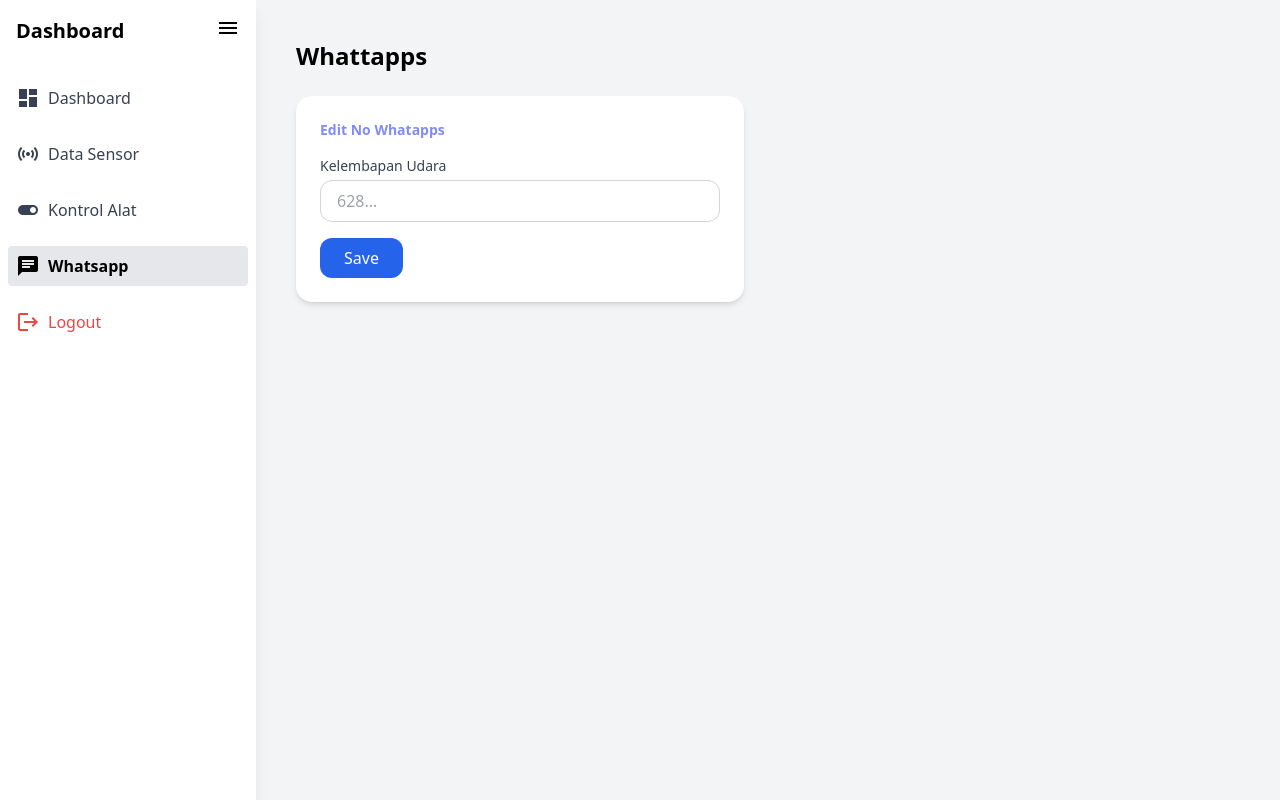
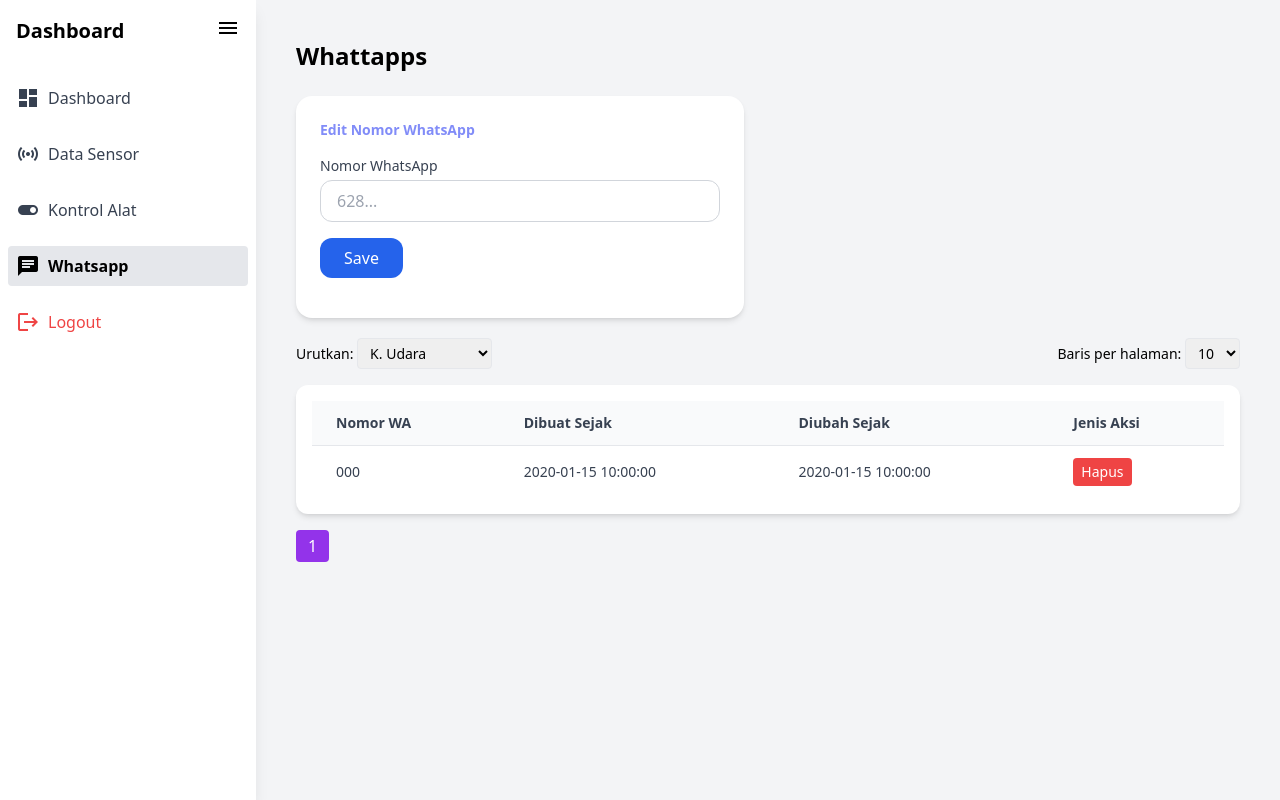
Before and after one commit to madamroger007/flask-penyiraman-dan-pengkabutan, a Flask app: page /whatsapp in a window 1280 px wide. Run offline with Flask 3, Linux system fonts and the light colour scheme; the visitor is signed in with stand-in values (Sample User, id 1); tables that the repository leaves empty hold one stand-in row (values such as "Sample post"); some libraries are stand-ins or nearby versions.

Commit message:
fit: Menambahkan integrasi ke whatapss
- Mengintegrasikan sistem ke wa
- Menambahkan table untuk data nomor hp
- Menambahkan notifikasi ke wa pada penjadwalan data sensor

```diff
--- a/app/src/repositories/nohp_repositories.py
+++ b/app/src/repositories/nohp_repositories.py
@@ -1,14 +1,14 @@
 from app import db
-from app.src.model.schemas.nomor_hp import NomorHp
+from app.src.model.schemas.nomor_hp import NomorHP
 
 def get_all_nomor_hp():
-    return NomorHp.query.all()
+    return NomorHP.query.all()
 
 def get_nomor_hp_by_id(nomor_hp_id):
-    return NomorHp.query.get(nomor_hp_id)
+    return NomorHP.query.get(nomor_hp_id)
 
 def create_nomor_hp(nomor_hp):
-    new_nomor_hp = NomorHp(**nomor_hp)
+    new_nomor_hp = NomorHP(nomor_hp=nomor_hp)
     db.session.add(new_nomor_hp)
     db.session.commit()
     return new_nomor_hp
--- a/app/src/routes/main.py
+++ b/app/src/routes/main.py
@@ -5,6 +5,9 @@ from app.src.routes.validation.login import login_required
 from app.src.services.data_sensor_service import get_all_data_sensors_service
 from app.src.services.control_service import get_jadwal_penyiraman_service
 from app.src.repositories.jadwal_penyiraman_repositories import get_jadwal_penyiraman_by_jenis_repository
+from app.src.repositories.nohp_repositories import (
+    get_all_nomor_hp,
+)
 main = Blueprint('main', __name__)
 @main.route('/')
 @login_required
@@ -40,4 +43,9 @@ def control():
 @main.route('/whatsapp', methods=['GET'])
 @login_required
 def whatsapp():
-    return render_template('pages/notification/whatapps.html')
+    # Mengambil data jadwal penyiraman dari service
+    get_nomor_hp = get_all_nomor_hp()
+    if get_nomor_hp is None:
+        flash("Nomor WhatsApp tidak ditemukan.", "danger")
+        return redirect(url_for('main.index'))
+    return render_template('pages/notification/whatapps.html', table_rows=get_nomor_hp)
--- a/app/src/services/sensor_data.csv
+++ b/app/src/services/sensor_data.csv
@@ -35,6 +35,9 @@ Suhu Udara,Kelembapan Udara,Kelembapan Tanah,Penyiraman,Pengkabutan
 22.5,91.6,97.5,Tidak perlu,Tidak perlu
 28.3,55.4,0,Perlu,Tidak perlu
 30,25.4,0,Perlu,Perlu
+30.1,40.0,70.0,Tidak perlu,Perlu
+29.5,45.0,80.0,Tidak perlu,Perlu
+30.5,35.0,85.0,Tidak perlu,Perlu
 28.3,55.4,10,Perlu,Tidak perlu
 28.3,55.4,58,Tidak perlu,Tidak perlu
 24.8,67.3,43.5,Perlu,Tidak perlu
--- a/app/templates/components/card/card-whattapps.html
+++ b/app/templates/components/card/card-whattapps.html
@@ -1,24 +1,52 @@
 <!-- File: components/card_whatsapp_form.html -->
 <div class="bg-white rounded-2xl shadow-md p-6 w-full max-w-md">
-  <h2 class="text-sm font-semibold text-indigo-400 mb-4">Edit No Whatapps</h2>
+  <h2 class="text-sm font-semibold text-indigo-400 mb-4">Edit Nomor WhatsApp</h2>
 
-  <form action="#" method="POST" class="space-y-4">
+  <form id="waForm" class="space-y-4">
     <div>
-      <label for="wa_number" class="block text-sm font-medium text-gray-700 mb-1">Kelembapan Udara</label>
-      <input
-        type="text"
-        id="wa_number"
-        name="wa_number"
-        placeholder="628..."
-        class="w-full px-4 py-2 border border-gray-300 rounded-xl focus:outline-none focus:ring-2 focus:ring-indigo-400 focus:border-transparent text-gray-700"
-      />
+      <label for="wa_number" class="block text-sm font-medium text-gray-700 mb-1">Nomor WhatsApp</label>
+      <input type="text" id="wa_number" name="wa_number" placeholder="628..." required
+        class="w-full px-4 py-2 border border-gray-300 rounded-xl focus:outline-none focus:ring-2 focus:ring-indigo-400 focus:border-transparent text-gray-700" />
     </div>
 
-    <button
-      type="submit"
-      class="bg-blue-600 hover:bg-blue-700 text-white font-medium py-2 px-6 rounded-xl w-full sm:w-auto text-center"
-    >
+    <button type="submit"
+      class="bg-blue-600 hover:bg-blue-700 text-white font-medium py-2 px-6 rounded-xl w-full sm:w-auto text-center">
       Save
     </button>
   </form>
+
+  <div id="responseMessage" class="text-sm mt-4"></div>
 </div>
+
+<script>
+  const waForm = document.getElementById('waForm');
+  const responseDiv = document.getElementById('responseMessage');
+
+  waForm.addEventListener('submit', async (e) => {
+    e.preventDefault(); // mencegah reload
+
+    const waNumber = document.getElementById('wa_number').value;
+
+    try {
+      const response = await fetch('/api/add-wa-number', {
+        method: 'POST',
+        headers: { 'Content-Type': 'application/json' },
+        body: JSON.stringify({ wa_number: waNumber })
+      });
+
+      const result = await response.json();
+
+      if (response.ok && result.success) {
+        responseDiv.textContent = '✅ Nomor WhatsApp berhasil disimpan.';
+        responseDiv.className = 'text-green-600 mt-4';
+        location.reload();
+      } else {
+        responseDiv.textContent = result.error || '❌ Terjadi kesalahan saat menyimpan.';
+        responseDiv.className = 'text-red-600 mt-4';
+      }
+    } catch (error) {
+      responseDiv.textContent = '❌ Gagal mengirim request.';
+      responseDiv.className = 'text-red-600 mt-4';
+    }
+  });
+</script>
--- /dev/null
+++ b/app/templates/components/table/table_whatapps.html
@@ -0,0 +1,144 @@
+<div class="flex justify-between items-center mb-4 mt-5">
+  <label class="text-sm">
+    Urutkan:
+    <select id="sortSelect" class="border px-2 py-1 rounded">
+      <option value="kelembapan_udara">K. Udara</option>
+      <option value="kelembapan_tanah">K. Tanah</option>
+      <option value="suhu">Suhu</option>
+      <option value="penyiraman">Penyiraman</option>
+      <option value="pengkabutan">Pengkabutan</option>
+      <option value="dibuat_sejak">Waktu Terbaru</option>
+    </select>
+  </label>
+
+  <label class="text-sm">
+    Baris per halaman:
+    <select id="rowsPerPage" class="border px-2 py-1 rounded">
+      <option value="5">5</option>
+      <option value="10" selected>10</option>
+      <option value="25">25</option>
+    </select>
+  </label>
+</div>
+<div class="bg-white rounded-xl shadow-md p-4 overflow-x-auto">
+  <table class="min-w-full divide-y divide-gray-200 text-sm" id="monitorTable">
+    <thead class="bg-gray-50 text-gray-700 font-semibold">
+      <tr>
+        <th class="px-6 py-3 text-left">Nomor WA</th>
+        <th class="px-6 py-3 text-left">Dibuat Sejak</th>
+        <th class="px-6 py-3 text-left">Diubah Sejak</th>
+        <th class="px-6 py-3 text-left">Jenis Aksi</th>
+      </tr>
+    </thead>
+    <tbody id="tableBody" class="divide-y divide-gray-100 text-gray-700">
+      {% for row in table_rows %}
+      <tr class="hover:bg-gray-50">
+        <td class="px-6 py-3">{{ row.nomor_hp }}</td>
+        <td class="px-6 py-3">{{ row.dibuat_sejak }}</td>
+        <td class="px-6 py-3">{{ row.diubah_sejak }}</td>
+        <td class="px-6 py-3">
+          <button type="button" onclick="deleteData({{ row.id }})" class="bg-red-500 hover:bg-red-600 text-white py-1 px-2 rounded">Hapus</button>
+
+        </td>
+      </tr>
+      {% endfor %}
+    </tbody>
+  </table>
+</div>
+
+<!-- Pagination button container -->
+<div id="pagination" class="flex gap-1 mt-4 flex-wrap"></div>
+
+{% block script %}
+<script>
+  const tbody = document.getElementById("tableBody");
+  const rows = Array.from(tbody.querySelectorAll("tr"));
+  const sortSelect = document.getElementById("sortSelect");
+  const rowsPerPageSelect = document.getElementById("rowsPerPage");
+  const pagination = document.getElementById("pagination");
+
+  let currentPage = 1;
+  let rowsPerPage = parseInt(rowsPerPageSelect.value);
+
+  function getColumnIndex(key) {
+    switch (key) {
+      case "kelembapan_udara": return 1;
+      case "kelembapan_tanah": return 2;
+      case "suhu": return 3;
+      case "penyiraman": return 4;
+      case "pengkabutan": return 5;
+      case "dibuat_sejak": return 6;
+      default: return 1;
+    }
+  }
+
+  function renderTable() {
+    const sortBy = sortSelect.value;
+    const colIndex = getColumnIndex(sortBy);
+
+    rows.sort((a, b) => {
+      const aText = a.querySelector(`td:nth-child(${colIndex})`).innerText.toLowerCase();
+      const bText = b.querySelector(`td:nth-child(${colIndex})`).innerText.toLowerCase();
+
+      return aText.localeCompare(bText);
+    });
+
+    const start = (currentPage - 1) * rowsPerPage;
+    const end = start + rowsPerPage;
+
+    tbody.innerHTML = "";
+    rows.slice(start, end).forEach(row => tbody.appendChild(row));
+
+    renderPagination();
+  }
+
+  function renderPagination() {
+    pagination.innerHTML = "";
+    const pageCount = Math.ceil(rows.length / rowsPerPage);
+
+    for (let i = 1; i <= pageCount; i++) {
+      const btn = document.createElement("button");
+      btn.innerText = i;
+      btn.className = `px-3 py-1 rounded ${i === currentPage ? 'bg-purple-600 text-white' : 'bg-gray-200 hover:bg-gray-300'}`;
+      btn.onclick = () => {
+        currentPage = i;
+        renderTable();
+      };
+      pagination.appendChild(btn);
+    }
+  }
+
+  sortSelect.addEventListener("change", () => {
+    currentPage = 1;
+    renderTable();
+  });
+
+  rowsPerPageSelect.addEventListener("change", () => {
+    rowsPerPage = parseInt(rowsPerPageSelect.value);
+    currentPage = 1;
+    renderTable();
+  });
+
+  renderTable();
+
+  function deleteData(id) {
+    if (confirm("Apakah Anda yakin ingin menghapus data ini?")) {
+      fetch(`/api/delete-wa-number/${id}`, {
+        method: 'DELETE',
+        headers: {
+          'Content-Type': 'application/json'
+        }
+      })
+      .then(response => {
+        if (response.ok) {
+          alert("Data berhasil dihapus.");
+          location.reload();
+        } else {
+          alert("Gagal menghapus data.");
+        }
+      })
+      .catch(error => console.error('Error:', error));
+    }
+  }
+</script>
+{% endblock %}
--- a/app/templates/pages/notification/whatapps.html
+++ b/app/templates/pages/notification/whatapps.html
@@ -4,4 +4,5 @@
 <h1 class="text-2xl font-bold mb-6">Whattapps</h1>
 
   {% include "components/card/card-whattapps.html" %}
+  {% include "components/table/table_whatapps.html" %}
 {% endblock %}
```
Also changed, not shown: app/src/routes/notification.py (+26 -1 lines), app/src/services/data_sensor_service.py (+112 -33 lines), app/src/services/naive_bayes_train_service.py (+28 -46 lines), requirements.txt (+12 -0 lines), 1 other file.
